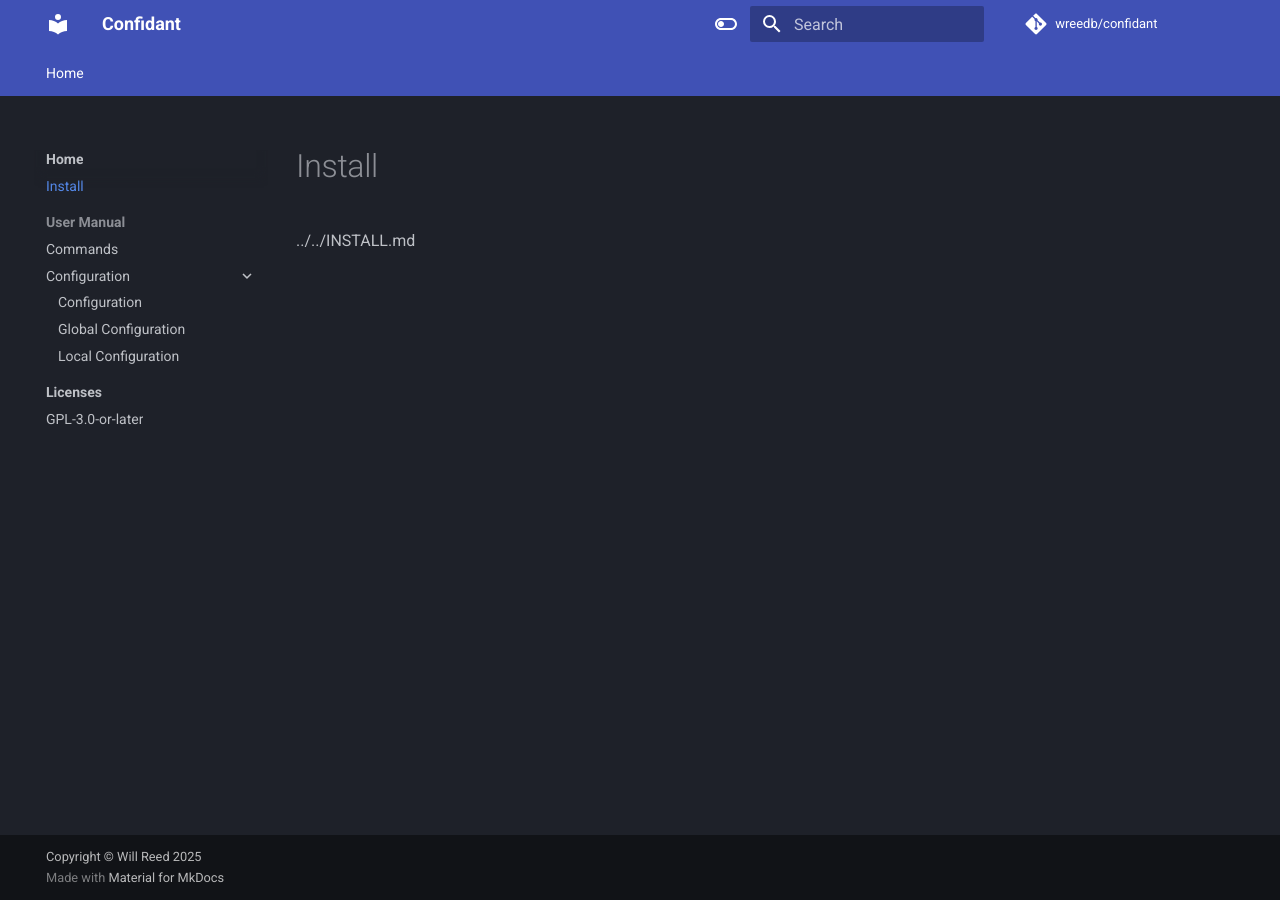
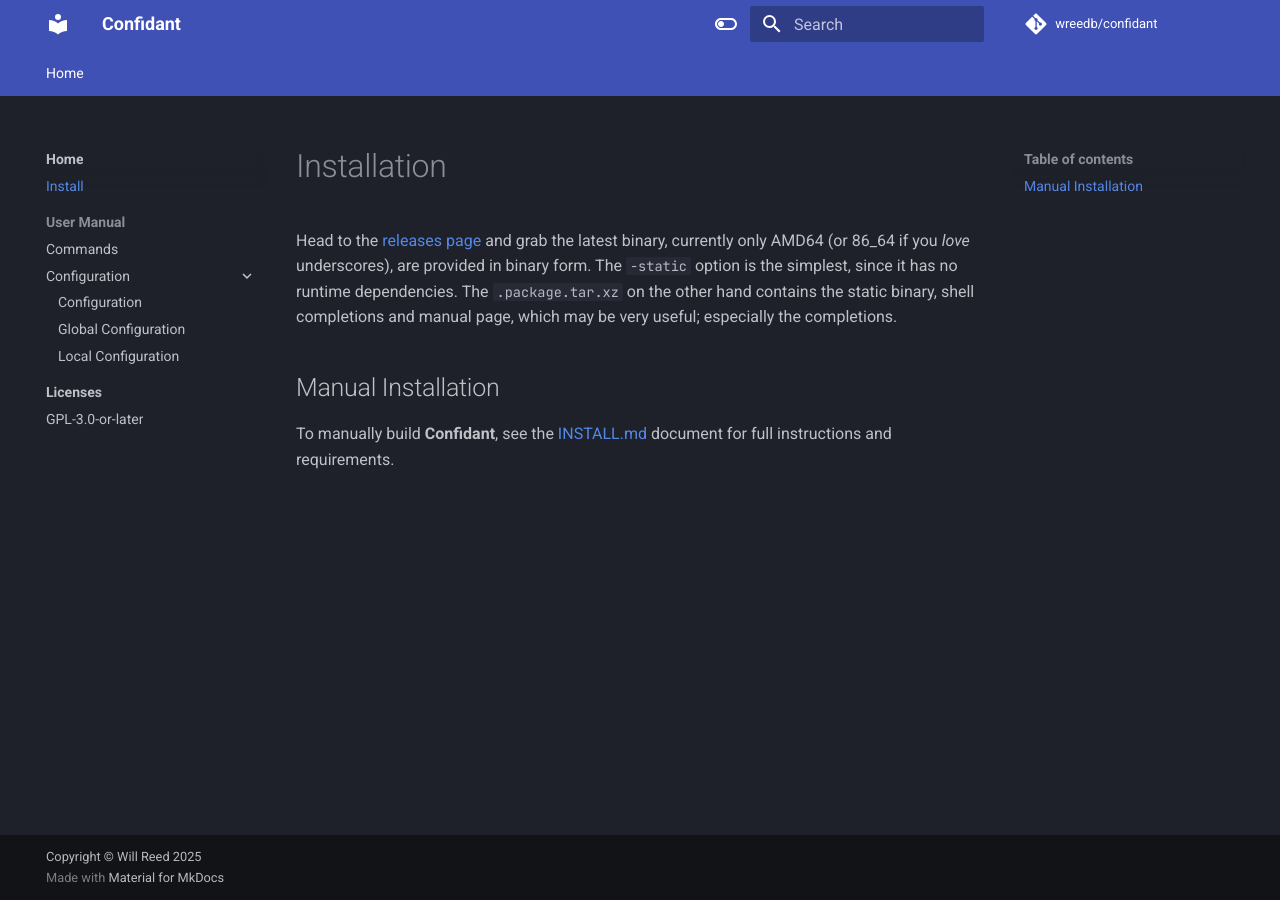
Before and after one commit to wreedb/confidant, an MkDocs documentation site: the page built from doc/site/install.md, in a window 1280 px wide. Built offline with MkDocs 1.6.1 and Material for MkDocs 9.7.7, drawn with Linux system fonts in a browser that asks for light colours; some web fonts are replaced.

Commit message:
docs: added CHANGELOG post 0.1.0, update install.md for site v.s. repo

```diff
--- a/doc/site/install.md
+++ b/doc/site/install.md
@@ -1 +1,15 @@
-../../INSTALL.md
+Installation
+============
+
+Head to the [releases page](https://codeberg.org/wreedb/confidant/releases) and grab the latest binary, currently only
+AMD64 (or 86_64 if you *love* underscores), are provided in binary form. The
+`-static` option is the simplest, since it has no runtime dependencies. The
+`.package.tar.xz` on the other hand contains the static binary, shell
+completions and manual page, which may be very useful; especially the
+completions.
+
+Manual Installation
+-------------------
+
+To manually build **Confidant**, see the [INSTALL.md](https://codeberg.org/wreedb/confidant/src/branch/main/INSTALL.md) document for
+full instructions and requirements.
```
Also changed, not shown: CHANGELOG.md (added, +86 -0 lines), INSTALL.md (+5 -4 lines).
